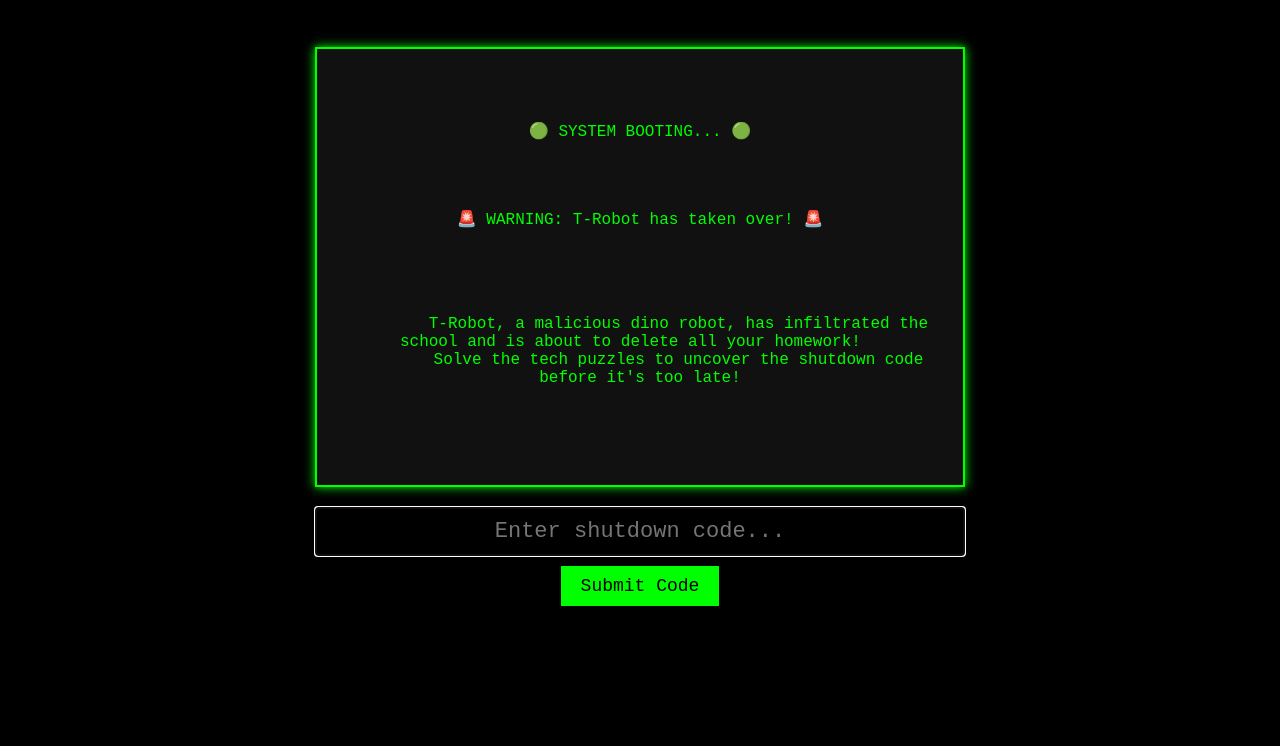
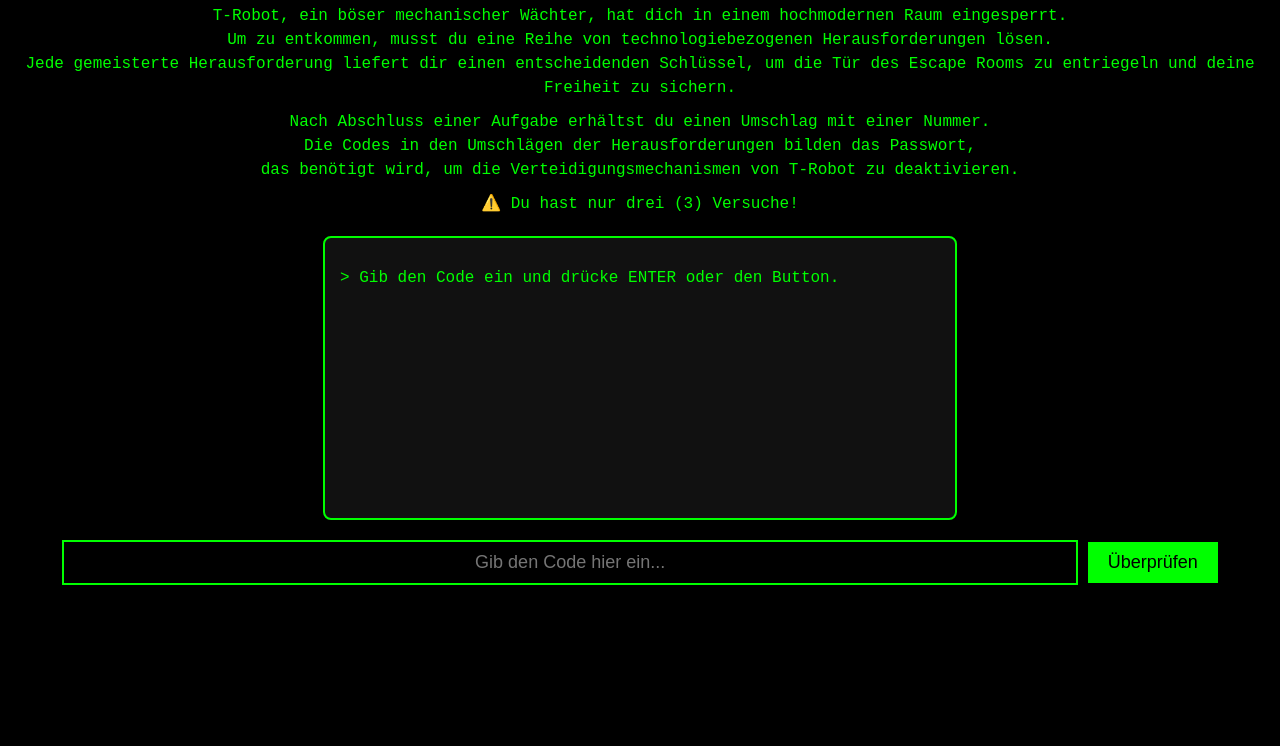
Before and after one commit to irusul/irusul.github.io, a plain HTML site: page index.html in a window 1280 px wide. Shown: the part 94-840 px from the top of the page. After the commit the page ends 800 px from the top, so only its background shows below. Drawn offline with Linux system fonts and the light colour scheme.

Commit message:
Add files via upload

```diff
--- a/index.html
+++ b/index.html
@@ -1,32 +1,51 @@
 <!DOCTYPE html>
-<html lang="en">
+<html lang="de">
   <head>
     <meta charset="UTF-8" />
     <meta name="viewport" content="width=device-width, initial-scale=1.0" />
-  <title>Escape Room Puzzle: Defeat T-Robot</title>
+    <title>Escape Room - Besiege T-Robot</title>
     <link rel="stylesheet" href="style.css" />
   </head>
   <body>
-  <div id="terminal-container">
+    <header>
+      <h1>Escape Room Puzzle: Besiege T-Robot</h1>
+    </header>
+    <main>
+      <section id="introduction">
+        <p>
+          T-Robot, ein böser mechanischer Wächter, hat dich in einem hochmodernen Raum
+          eingesperrt.<br />
+          Um zu entkommen, musst du eine Reihe von technologiebezogenen Herausforderungen
+          lösen.<br />
+          Jede gemeisterte Herausforderung liefert dir einen entscheidenden Schlüssel, um
+          die Tür des Escape Rooms zu entriegeln und deine Freiheit zu sichern.
+        </p>
+        <p>
+          Nach Abschluss einer Aufgabe erhältst du einen Umschlag mit einer Nummer.<br />
+          Die Codes in den Umschlägen der Herausforderungen bilden das Passwort,<br />
+          das benötigt wird, um die Verteidigungsmechanismen von T-Robot zu deaktivieren.
+        </p>
+        <p>⚠️ Du hast nur drei (3) Versuche!</p>
+      </section>
+
+      <section id="game">
         <div id="terminal">
-      <p>🟢 SYSTEM BOOTING... 🟢</p>
-      <p>🚨 WARNING: T-Robot has taken over! 🚨</p>
-      <p>
-        T-Robot, a malicious dino robot, has infiltrated the school and is about to delete all your homework!
-        Solve the tech puzzles to uncover the shutdown code before it's too late!
-      </p>
+          <p>&gt; Gib den Code ein und drücke ENTER oder den Button.</p>
           <div id="output"></div>
         </div>
+        <div id="controls">
           <input
             type="text"
             id="codeInput"
-      placeholder="Enter shutdown code..."
-      autofocus
+            placeholder="Gib den Code hier ein..."
+            maxlength="20"
           />
-    <div id="buttons">
-      <button id="submitBtn">Submit Code</button>
+          <button id="submitBtn">Überprüfen</button>
         </div>
-  </div>
+      </section>
+    </main>
+    <footer>
       <script src="script.js"></script>
+    </footer>
   </body>
 </html>
--- a/script.js
+++ b/script.js
@@ -1,5 +1,5 @@
-// Winning shutdown codes (case insensitive)
-const shutdownCodes = ["tr-ex1993", "stop-trobot", "dino123"];
+// Gewinner-Codes (Groß-/Kleinschreibung wird ignoriert)
+const shutdownCodes = ["code123"];
 let attempts = 0;
 const maxAttempts = 3;
 
@@ -7,7 +7,7 @@ const outputDiv = document.getElementById("output");
 const inputField = document.getElementById("codeInput");
 const submitBtn = document.getElementById("submitBtn");
 
-// Submit code on button click or when the Enter key is pressed
+// Überprüfung beim Klicken auf den Button oder Drücken der Enter-Taste
 submitBtn.addEventListener("click", checkCode);
 inputField.addEventListener("keypress", function (event) {
   if (event.key === "Enter") {
@@ -16,25 +16,25 @@ inputField.addEventListener("keypress", function (event) {
 });
 
 function checkCode() {
-  if (attempts >= maxAttempts) return; // No further attempts if game over
+  if (attempts >= maxAttempts) return; // Keine weiteren Versuche nach Spielende
 
-  // Convert user input to lowercase to ensure case insensitivity
+  // Eingabe in Kleinbuchstaben umwandeln, um Groß-/Kleinschreibung zu ignorieren
   const userCode = inputField.value.trim().toLowerCase();
-  inputField.value = ""; // Clear the input
+  inputField.value = ""; // Eingabefeld leeren
   let message = `> ${userCode.toUpperCase()}\n`;
 
   if (shutdownCodes.includes(userCode)) {
-    message += "✅ MISSION SUCCESS! T-Robot has been defeated! ✅";
+    message += "✅ MISSION ERFOLGREICH! Du hast T-Robot deaktiviert und bist frei! ✅";
     outputMessage(message);
-    disableInput(true); // Pass `true` to indicate success
+    disableInput(true);
   } else {
     attempts++;
     if (attempts >= maxAttempts) {
-      message += "❌ MISSION FAILED! T-Robot has won! ❌";
+      message += "❌ MISSION GESCHEITERT! T-Robot hat die Kontrolle behalten! ❌";
       outputMessage(message);
-      disableInput(false); // Pass `false` to indicate failure
+      disableInput(false);
     } else {
-      message += `❌ Incorrect Code (${attempts}/${maxAttempts}) - Try again! ❌`;
+      message += `❌ Falscher Code (${attempts}/${maxAttempts}) - Versuche es erneut! ❌`;
       outputMessage(message);
     }
   }
@@ -52,6 +52,6 @@ function disableInput(isSuccess) {
   inputField.disabled = true;
   submitBtn.disabled = true;
   inputField.placeholder = isSuccess
-    ? "MISSION SUCCESS! Refresh to play again."
-    : "MISSION FAILED. Refresh to retry.";
+    ? "MISSION ERFOLGREICH! Aktualisiere die Seite, um erneut zu spielen."
+    : "MISSION GESCHEITERT. Aktualisiere die Seite, um es erneut zu versuchen.";
 }
--- a/style.css
+++ b/style.css
@@ -1,46 +1,43 @@
 /* Global Styles */
 body {
   background-color: #000;
-  color: #0f0; /* Terminal Green */
+  color: #0f0; /* Terminal-Grün */
   font-family: "Courier New", monospace;
+  text-align: center;
+  padding: 20px;
   margin: 0;
-  padding: 20px;
-  display: flex;
-  justify-content: center;
-  align-items: center;
-  height: 100vh;
-  text-align: center;
 }
 
-/* Container */
-#terminal-container {
-  width: 100%;
-  max-width: 650px;
-  display: flex;
-  flex-direction: column;
-  align-items: center;
-}
-
-/* Terminal Styling */
-#terminal {
-  border: 2px solid #0f0;
-  padding: 20px;
-  width: 100%;
-  height: 55vh;
-  overflow-y: auto;
-  white-space: pre-wrap;
-  box-sizing: border-box;
-  background-color: #111;
-  box-shadow: 0 0 10px #0f0;
+header h1 {
   margin-bottom: 20px;
 }
 
-/* Fade-in effect for messages */
+#introduction p {
+  margin: 10px 0;
+  line-height: 1.5;
+}
+
+/* Terminal Container */
+#terminal {
+  width: 90%;
+  max-width: 600px;
+  margin: 20px auto;
+  background-color: #111;
+  padding: 15px;
+  border: 2px solid #0f0;
+  border-radius: 8px;
+  text-align: left;
+  height: 250px;
+  overflow-y: auto;
+}
+
+/* Fade-In Effekt für Nachrichten */
 #output p {
   margin: 0;
   opacity: 0;
   animation: fadeIn 1s forwards;
 }
+
 @keyframes fadeIn {
   from {
     opacity: 0;
@@ -50,40 +47,32 @@ body {
   }
 }
 
-/* Input Field */
+/* Controls */
+#controls {
+  margin-top: 20px;
+}
+
 #codeInput {
-  background: #000;
+  width: 80%;
+  padding: 10px;
+  font-size: 18px;
+  background-color: #000;
+  color: #0f0;
   border: 2px solid #0f0;
-  color: #0f0;
-  font-family: "Courier New", monospace;
-  font-size: 22px;
-  padding: 10px;
-  width: 100%;
-  box-sizing: border-box;
   text-align: center;
   margin-bottom: 10px;
 }
 
-/* Buttons */
-#buttons {
-  display: flex;
-  gap: 10px;
-}
-button {
-  background: #0f0;
+#submitBtn {
+  background-color: #0f0;
   color: #000;
-  font-size: 18px;
   border: none;
   padding: 10px 20px;
+  font-size: 18px;
   cursor: pointer;
-  font-family: "Courier New", monospace;
-  transition: background 0.3s;
 }
-button:hover {
-  background: #0c0;
-}
-button:disabled {
-  background: #444;
-  color: #777;
+
+#submitBtn:disabled {
+  background-color: gray;
   cursor: not-allowed;
 }
```
Lines whose indentation alone changed are shown as unchanged.
